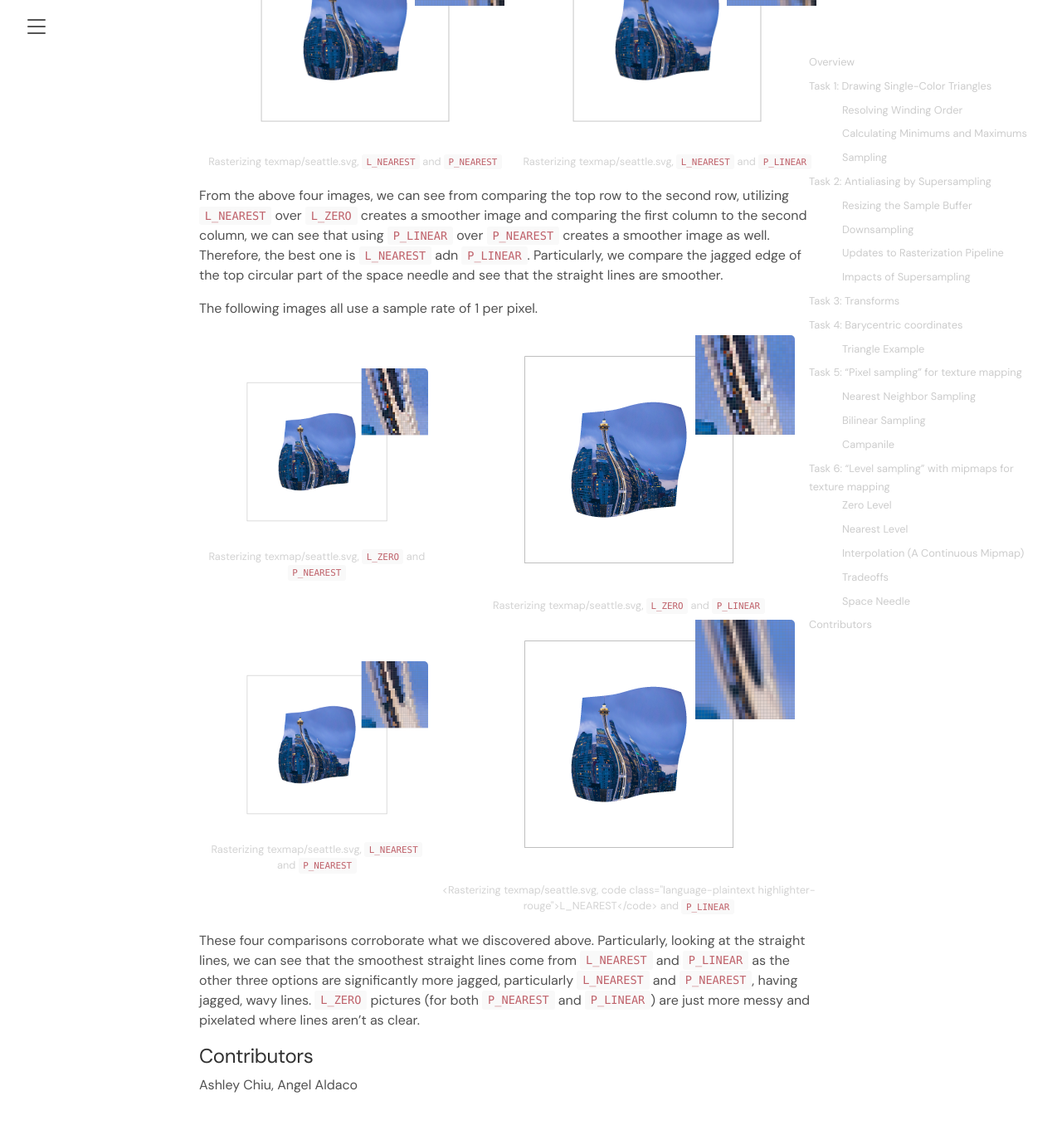
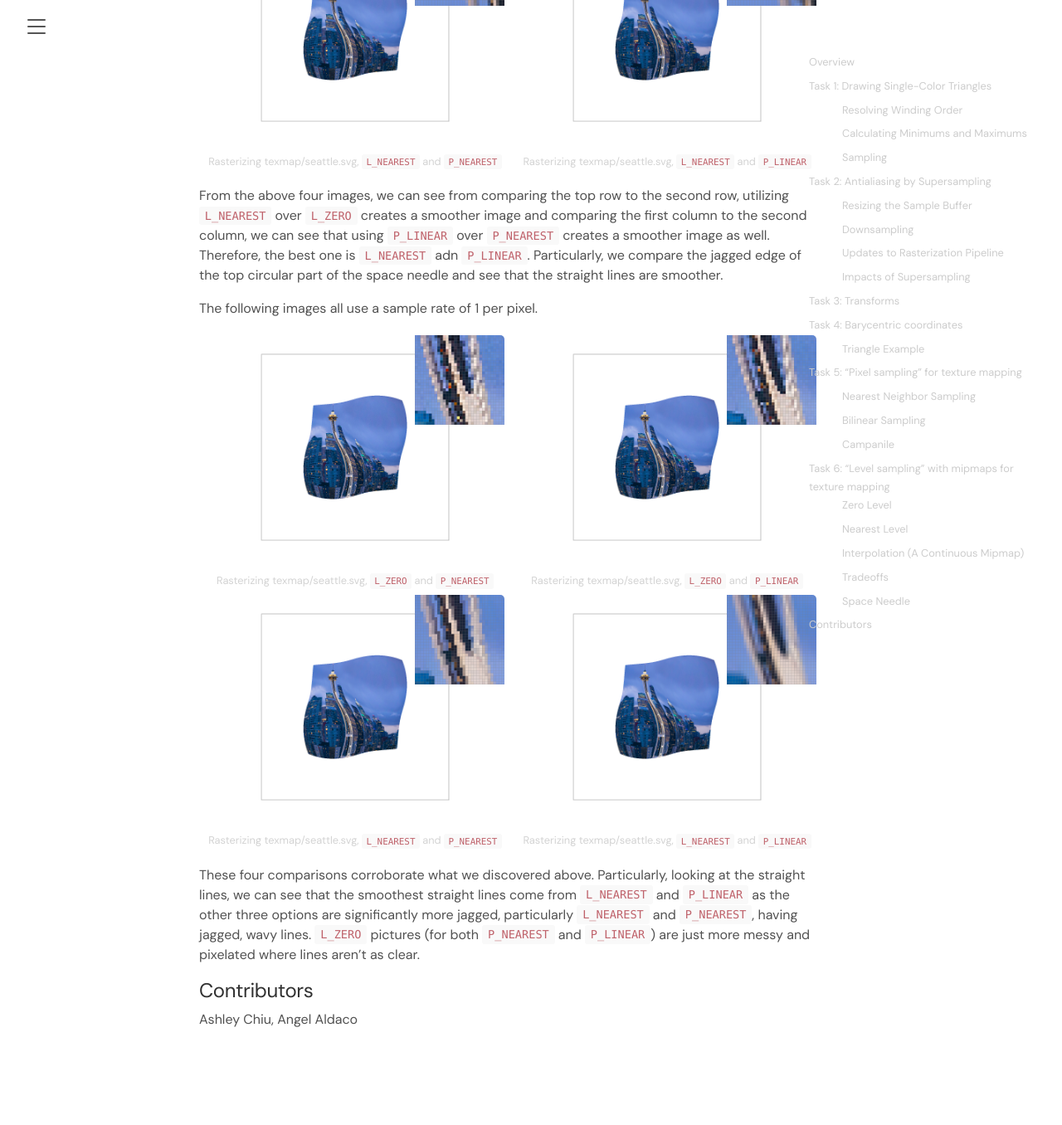
Before and after one commit to cal-cs184-student/hw-webpages-sp24-ashmchiu, a Jekyll site: the page built from hw1.md, in a window 1280 px wide and 1400 px high, scrolled down 11489 px. Shown: the top 1356 px of the window at 83% size. Built offline with Jekyll 4.4.1, drawn with Linux system fonts in a browser that asks for light colours; after the commit the page ends 12810 px from its top, so only the background shows below that.

Commit message:
[hw1] fix typo

```diff
--- a/hw1.md
+++ b/hw1.md
@@ -290,7 +290,7 @@
       </td>
       <td align="center">
         <img src="../assets/hw1/task6_8.png" width="400px"/>
-        <figcaption><Rasterizing texmap/seattle.svg, code class="language-plaintext highlighter-rouge">L_NEAREST</code> and <code class="language-plaintext highlighter-rouge">P_LINEAR</code></figcaption>
+        <figcaption>Rasterizing texmap/seattle.svg, <code class="language-plaintext highlighter-rouge">L_NEAREST</code> and <code class="language-plaintext highlighter-rouge">P_LINEAR</code></figcaption>
       </td>
     </tr>
   </table>
--- a/public/css/lanyon.css
+++ b/public/css/lanyon.css
@@ -89,6 +89,8 @@
     max-width: 48rem;
   }
 }
+
+
 
 
 /*
@@ -194,7 +196,7 @@
   border-color: transparent;
 }
 
-@media (min-width: 48em) {
+@media (min-width: 767px) {
   .sidebar-item {
     padding: 1.5rem;
   }
@@ -615,7 +617,17 @@
   max-width: 100%;
 }
 
-@media (max-width: 500px) {
+@media (max-width: 767px) {
+  .content-nav {
+    display: none;
+  }
+
+  .content-container {
+    max-width: 100%;
+  }
+}
+
+@media (min-width: 767px) {
   .content-nav {
     flex: 0 0 100%;
     max-width: 100%;
```
